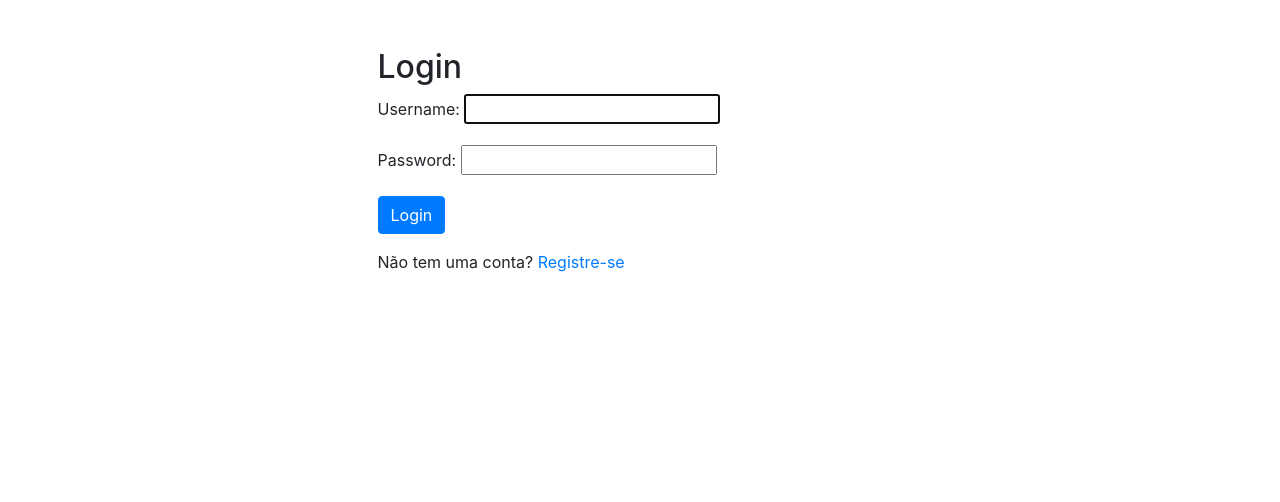
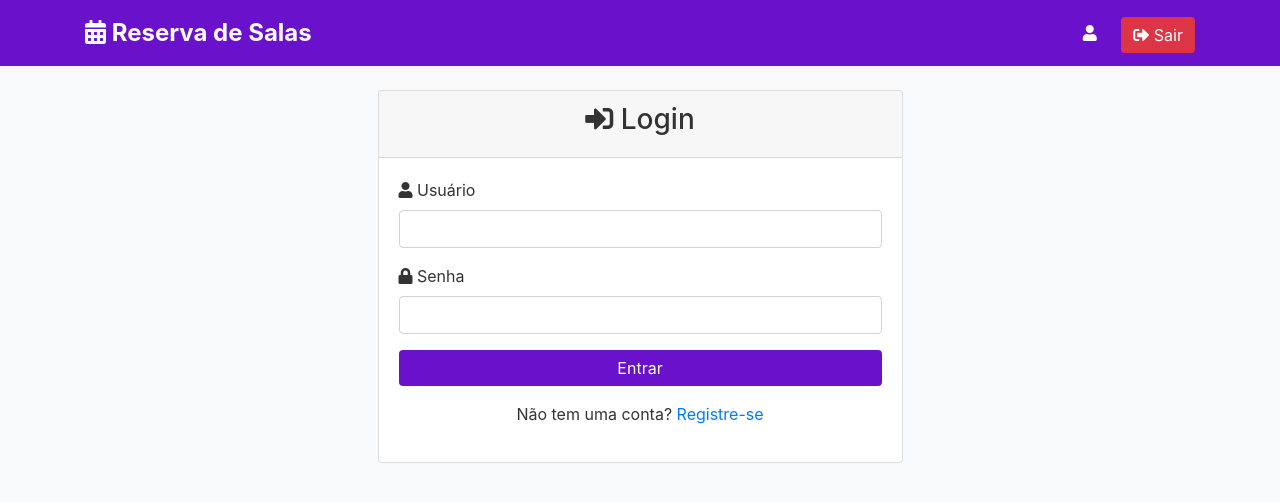
Before and after one commit to ThiagoC-Silva/reserva-salas, a Django app: page / in a window 1280 px wide. Shown: the top 502 px of the page. Run offline with Django 5.2, Linux system fonts and the light colour scheme; some libraries are stand-ins or nearby versions.

Commit message:
Templates legais

```diff
--- a/users/templates/users/base.html
+++ b/users/templates/users/base.html
@@ -3,25 +3,74 @@
 <head>
     <meta charset="UTF-8">
     <meta name="viewport" content="width=device-width, initial-scale=1.0">
-    <title>{% block title %}Django Auth{% endblock %}</title>
+    <title>{% block title %}Dashboard - Reserva de Salas{% endblock %}</title>
     <link href="https://stackpath.bootstrapcdn.com/bootstrap/4.5.2/css/bootstrap.min.css" rel="stylesheet">
+    <link href="https://cdnjs.cloudflare.com/ajax/libs/font-awesome/5.15.4/css/all.min.css" rel="stylesheet">
+    <style>
+        body {
+            background: #f8f9fa;
+            color: #333;
+        }
+        .navbar {
+            background: #6a11cb;
+            color: #fff;
+            padding: 10px 0;
+        }
+        .navbar-brand {
+            font-weight: bold;
+            font-size: 1.5rem;
+        }
+        .navbar-text {
+            margin-right: 20px;
+        }
+        .btn-danger {
+            background: #dc3545;
+            border: none;
+            transition: background 0.3s ease;
+        }
+        .btn-danger:hover {
+            background: #c82333;
+        }
+        .table th {
+            background: #6a11cb;
+            color: #fff;
+        }
+        .table td {
+            vertical-align: middle;
+        }
+        .btn-primary {
+            background: #6a11cb;
+            border: none;
+            transition: background 0.3s ease;
+        }
+        .btn-primary:hover {
+            background: #2575fc;
+        }
+    </style>
 </head>
 <body>
-    <div class="container">
-        {% if messages %}
-        <div class="mt-3">
-            {% for message in messages %}
-            <div class="alert alert-{{ message.tags }}">
-                {{ message }}
+    <nav class="navbar">
+        <div class="container">
+            <span class="navbar-brand">
+                <i class="fas fa-calendar-alt"></i> Reserva de Salas
+            </span>
+            <div class="ml-auto">
+                <span class="navbar-text">
+                    <i class="fas fa-user"></i> {{ user.username }}
+                </span>
+                <a href="{% url 'logout' %}" class="btn btn-danger">
+                    <i class="fas fa-sign-out-alt"></i> Sair
+                </a>
             </div>
-            {% endfor %}
         </div>
-        {% endif %}
+    </nav>
 
+    <div class="container mt-4">
         {% block content %}
         {% endblock %}
     </div>
-    <script src="https://code.jquery.com/jquery-3.5.1.min.js"></script>
+
+    <script src="https://code.jquery.com/jquery-3.5.1.slim.min.js"></script>
     <script src="https://cdn.jsdelivr.net/npm/@popperjs/core@2.5.2/dist/umd/popper.min.js"></script>
     <script src="https://stackpath.bootstrapcdn.com/bootstrap/4.5.2/js/bootstrap.min.js"></script>
 </body>
--- a/users/templates/users/login.html
+++ b/users/templates/users/login.html
@@ -1,16 +1,31 @@
 {% extends 'users/base.html' %}
 
 {% block content %}
-<div class="container mt-5">
-    <div class="row">
-        <div class="col-md-6 offset-md-3">
-            <h2>Login</h2>
-            <form method="post">
-                {% csrf_token %}
-                {{ form.as_p }}
-                <button type="submit" class="btn btn-primary">Login</button>
-            </form>
-            <p class="mt-3">Não tem uma conta? <a href="{% url 'register' %}">Registre-se</a></p>
+<div class="container">
+    <div class="row justify-content-center">
+        <div class="col-md-6">
+            <div class="card">
+                <div class="card-header text-center">
+                    <h3><i class="fas fa-sign-in-alt"></i> Login</h3>
+                </div>
+                <div class="card-body">
+                    <form method="post">
+                        {% csrf_token %}
+                        <div class="form-group">
+                            <label for="username"><i class="fas fa-user"></i> Usuário</label>
+                            <input type="text" class="form-control" id="username" name="username" required>
+                        </div>
+                        <div class="form-group">
+                            <label for="password"><i class="fas fa-lock"></i> Senha</label>
+                            <input type="password" class="form-control" id="password" name="password" required>
+                        </div>
+                        <button type="submit" class="btn btn-primary btn-block">Entrar</button>
+                    </form>
+                    <div class="text-center mt-3">
+                        <p>Não tem uma conta? <a href="{% url 'register' %}" class="link">Registre-se</a></p>
+                    </div>
+                </div>
+            </div>
         </div>
     </div>
 </div>
```
Also changed, not shown: users/templates/users/dashboard.html (+1 -7 lines), users/templates/users/register.html (+29 -10 lines), db.sqlite3.
